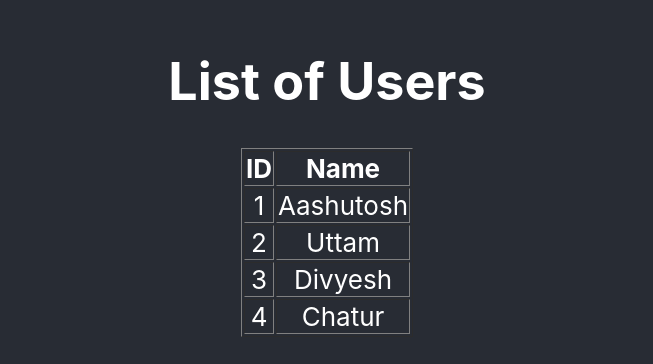
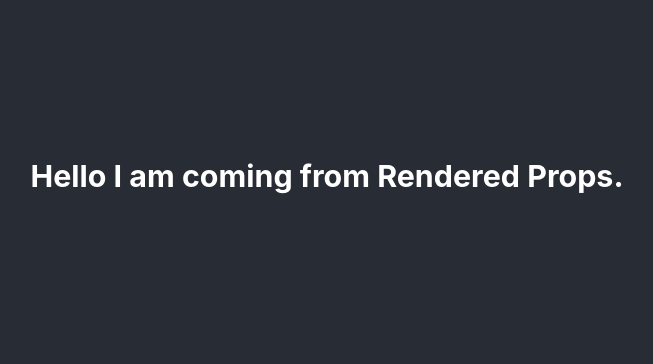
Before and after one commit to AashutoshVerma/tatvaSoft, a React (Create React App) app in the folder My-App/: page / in a window 1280 px wide. Shown: the part 224-588 px from the top of the page, without its empty margins (313-966 px from the left). Built offline with nearby package versions, Linux system fonts and the light colour scheme.

Commit message:
Render Props Donegit status

```diff
--- a/My-App/src/App.js
+++ b/My-App/src/App.js
@@ -11,36 +11,18 @@ import SampleForm from "./component/SampleForm";
 import CompFocus from "./component/CompFocus";
 import UserList from "./component/UserList";
 import HOC from "./component/HOC";
-
-const UserData = [
-  {
-    id: 1,
-    name: "Aashutosh",
-  },
-  {
-    id: 2,
-    name: "Uttam",
-  },
-  {
-    id: 3,
-    name: "Divyesh",
-  },
-  {
-    id: 4,
-    name: "Chatur",
-  },
-];
-
-const Users = HOC(UserList, { users: UserData });
+import RenderPropsComponent from "./component/RenderPropsComponent";
 
 class App extends Component {
   render() {
     return (
       <div className="App">
         <div className="App-header">
-          {/* <CompFocus /> */}
-          <h1> List of Users</h1>
-          <Users />
+          <RenderPropsComponent
+            render={() => {
+              return <h3>Hello I am coming from Rendered Props.</h3>;
+            }}
+          />
         </div>
       </div>
     );
--- /dev/null
+++ b/My-App/src/component/RenderPropsComponent.js
@@ -0,0 +1,9 @@
+import React, { Component } from "react";
+
+export class RenderPropsComponent extends Component {
+  render() {
+    return <div>{this.props.render()}</div>;
+  }
+}
+
+export default RenderPropsComponent;
--- a/My-App/src/component/UserList.js
+++ b/My-App/src/component/UserList.js
@@ -1,17 +1,13 @@
-// UserList.js
-
 import React, { Component } from "react";
-
 class UserList extends Component {
   render() {
     const { users } = this.props;
     return (
+      <div>
         <table border={1}>
           <thead>
-          <tr>
-            <th>ID</th>
-            <th>Name</th>
-          </tr>
+            <td>ID</td>
+            <td>Name</td>
           </thead>
           <tbody>
             {users.map((user) => (
@@ -22,6 +18,7 @@ class UserList extends Component {
             ))}
           </tbody>
         </table>
+      </div>
     );
   }
 }
```
Lines whose indentation alone changed are shown as unchanged.
